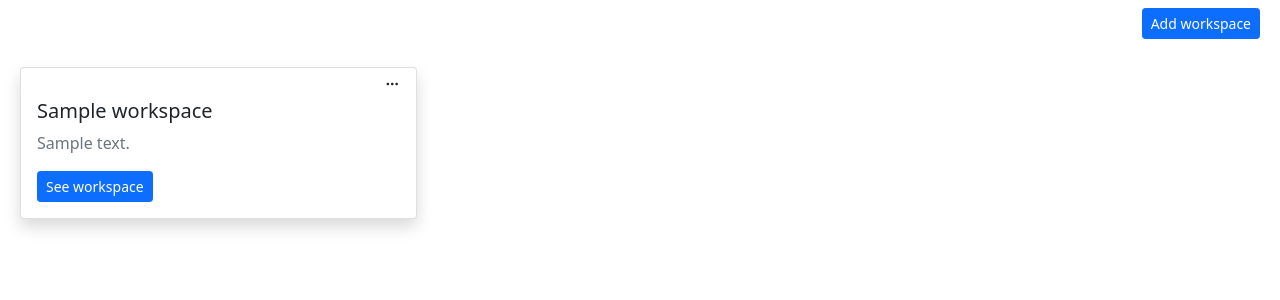
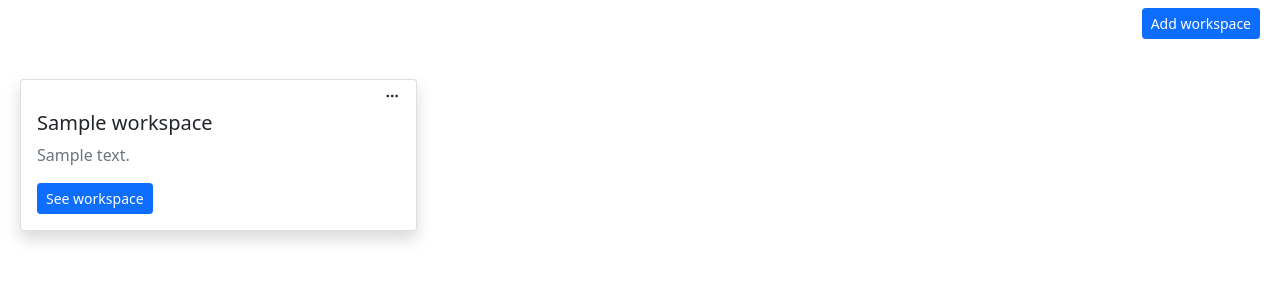
Before and after one commit to hndrbs/dj-kanban, a Django app: page / in a window 1280 px wide. Shown: the part 56-356 px from the top of the page. Run offline with Django 4.2, Linux system fonts and the light colour scheme; a user stored in the database is signed in; tables that the repository leaves empty hold one stand-in row (values such as "Sample post"); some libraries are stand-ins or nearby versions.

Commit message:
add padding y on workspaces

```diff
--- a/workspaces/templates/components/workspace.html
+++ b/workspaces/templates/components/workspace.html
@@ -1,6 +1,6 @@
 {% load workspace_template_tags %}
 
-<div class="col-lg-4 col-12 mt-1">
+<div class="col-lg-4 col-12 mt-3">
   <div class="card shadow">
     <div class="d-flex justify-content-end pe-2 py-0 my-0 dropdown">
         <button class="btn btn-transparent btn-sm" type="button" id="dropdown-{{ workspace.id }}" data-bs-toggle="dropdown" aria-expanded="false">
--- a/workspaces/templates/form_workspace.html
+++ b/workspaces/templates/form_workspace.html
@@ -1,7 +1,7 @@
 {% extends 'base.html' %}
 
 {% block title %}
-  Workspace | Add
+  Workspace
 {% endblock title %}
 
 {% block navigation %}
--- a/workspaces/templates/workspaces.html
+++ b/workspaces/templates/workspaces.html
@@ -10,7 +10,7 @@
     <a class="btn-sm btn btn-primary" href="{% url 'add-workspace' %}">Add workspace</a>
   </div>
 
-  <div class="row pt-3 px-2">
+  <div class="row py-3 px-2">
     {% for workspace in workspaces %}
         {% include 'components/workspace.html' with workspace=workspace %}
     {% endfor %}
```
